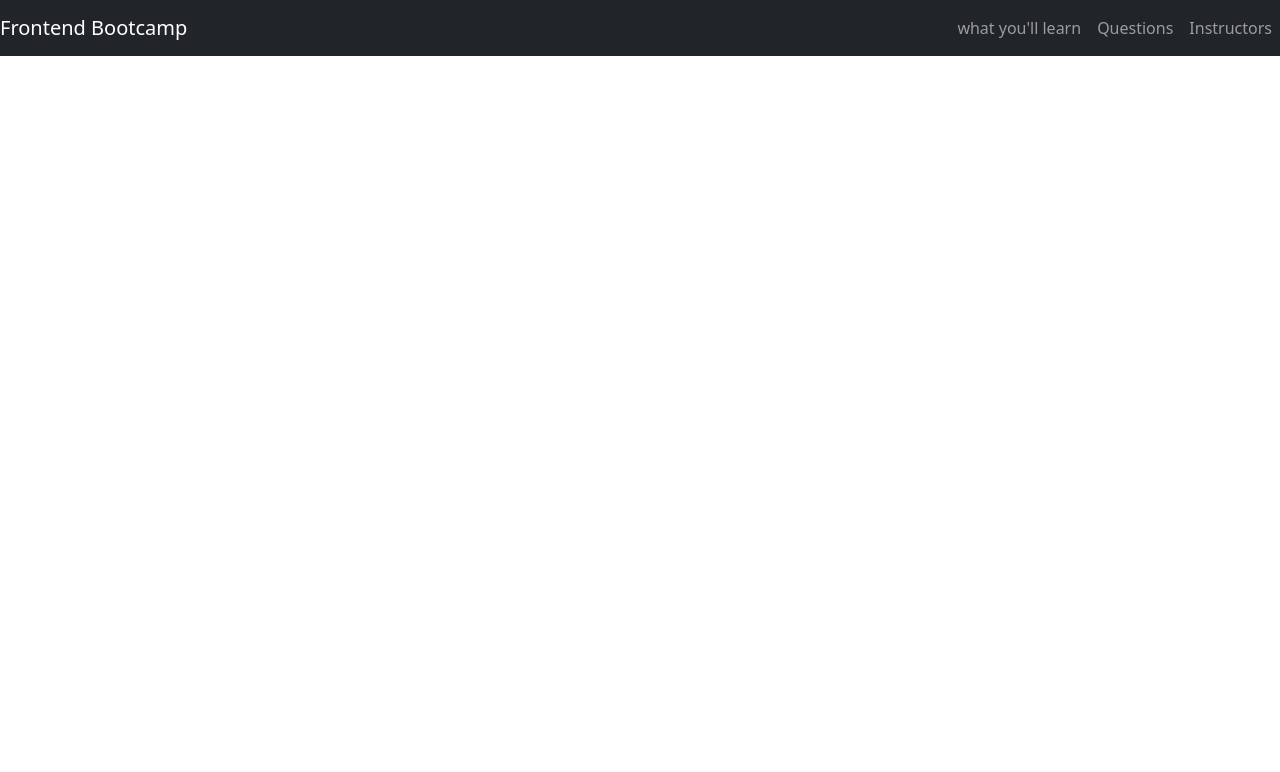
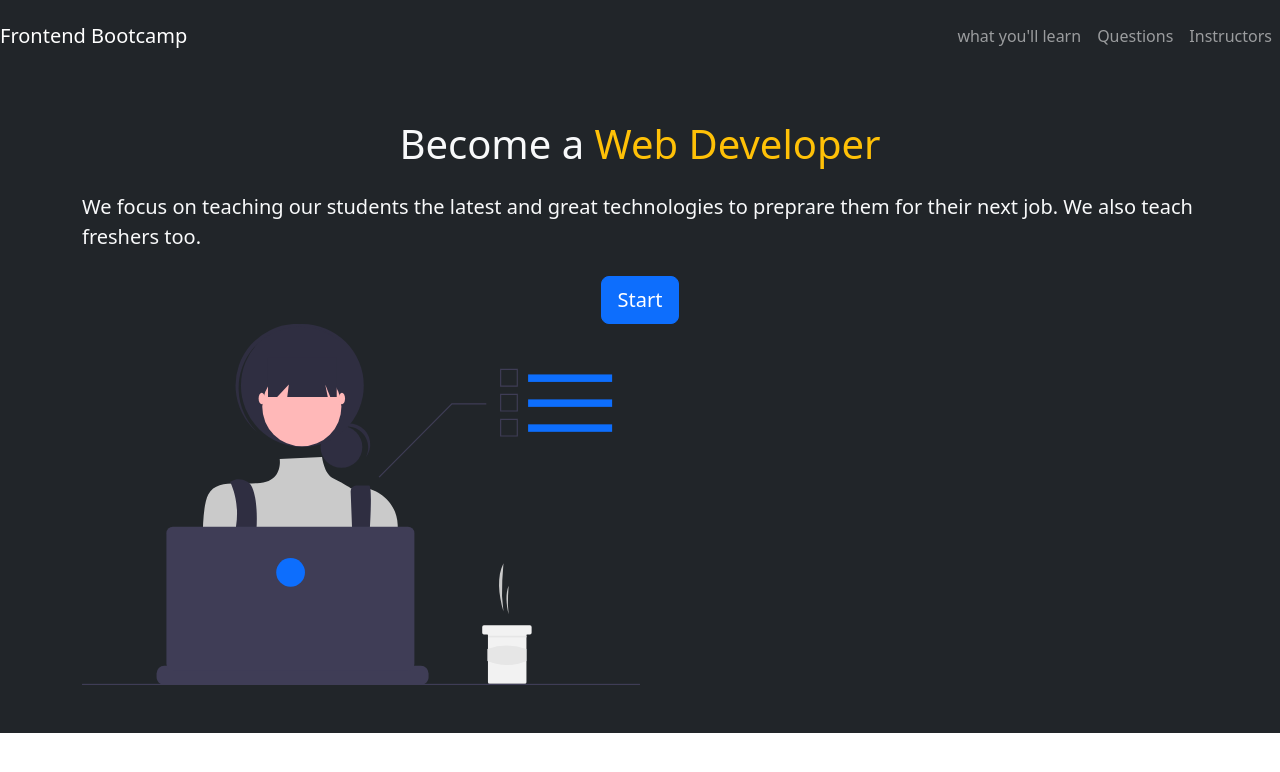
Before and after one commit to faisal-hayat/html-css-crashcourse, a website: page index.html in a window 1280 px wide. Drawn offline with Linux system fonts and the light colour scheme.

Commit message:
showcase added

```diff
--- a/index.html
+++ b/index.html
@@ -14,7 +14,7 @@
 
 <body>
     <!-- Navbar -->
-    <nav class="navbar navbar-expand-lg bg-dark navbar-dark">
+    <nav class="navbar navbar-expand-lg bg-dark navbar-dark py-3">
         <a href="#" class="navbar-brand">Frontend Bootcamp</a>
         <button class="navbar-toggler" type="button" data-bs-toggle="collapse" data-bs-target="#navmenu">
             <span class="navbar-toggler-icon">
@@ -34,7 +34,24 @@
             </ul>
         </div>
     </nav>
-
+    <!-- Showcase -->
+    <section class="bg-dark text-light p-5 text-center">
+        <div class="container">
+            <div class="d-sm-flex align-items-center justify-content-between">
+                <div>
+                    <h1>Become a  <span class="text-warning"> Web Developer</span></h1>
+                    <p class="lead my-4 text-sm-start">
+                        We focus on teaching our students the latest and great technologies to preprare them for
+                        their next job. We also teach freshers too.
+                    </p>
+                    <button class="btn btn-primary btn-lg">
+                        Start
+                    </button>
+                </div>
+            </div>
+            <img class="img-fluid w-50 d-none d-sm-block" src="assets/img/showcase.svg" alt="showcase">
+        </div>
+    </section>
     <!-- Adding bootsrap -->
     <script src="js/bootstrap.min.js"></script>
 </body>
```
Also changed, not shown: assets/img/fundamentals.svg (added), assets/img/react.svg (added), assets/img/showcase.svg (added).
